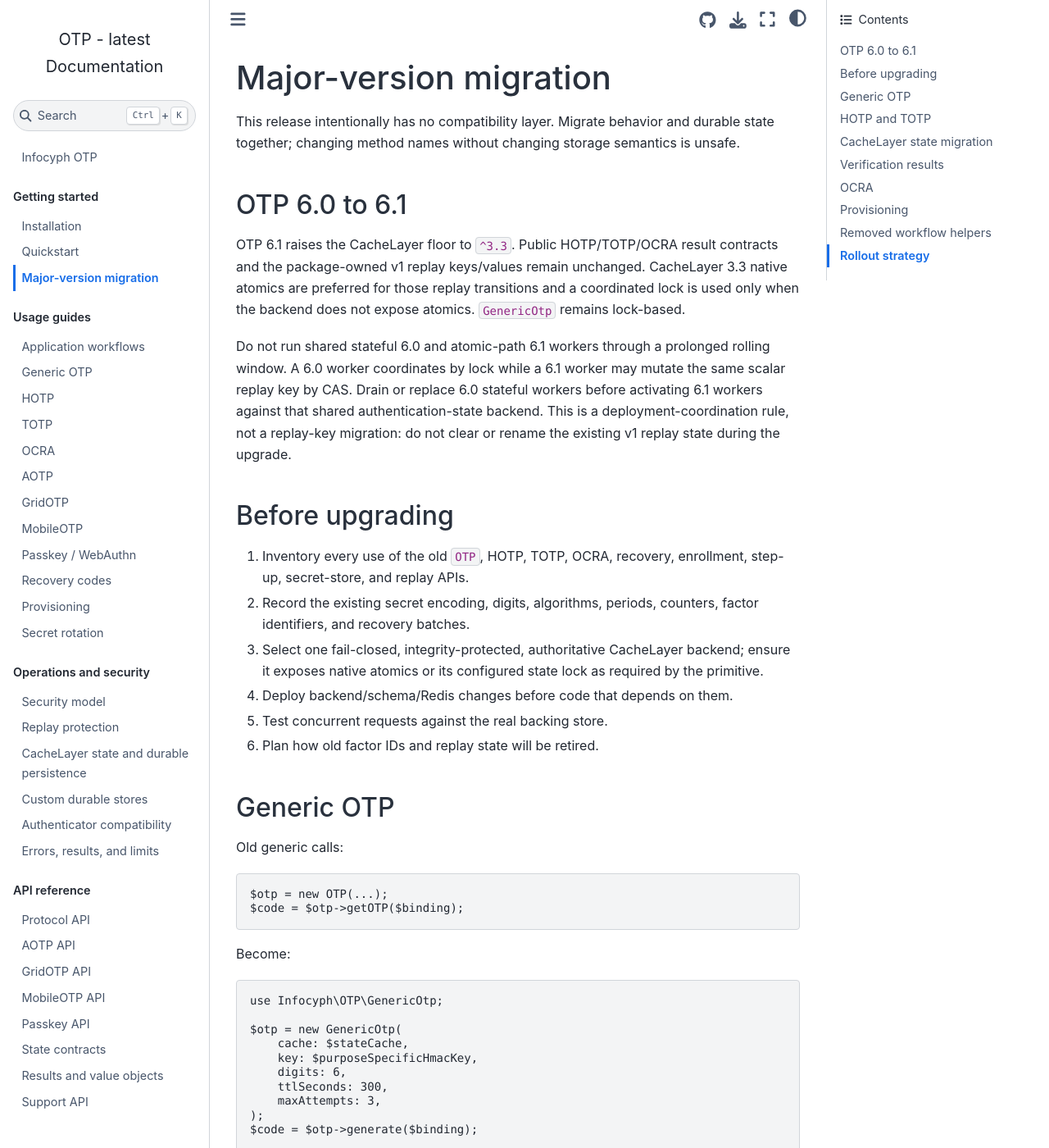
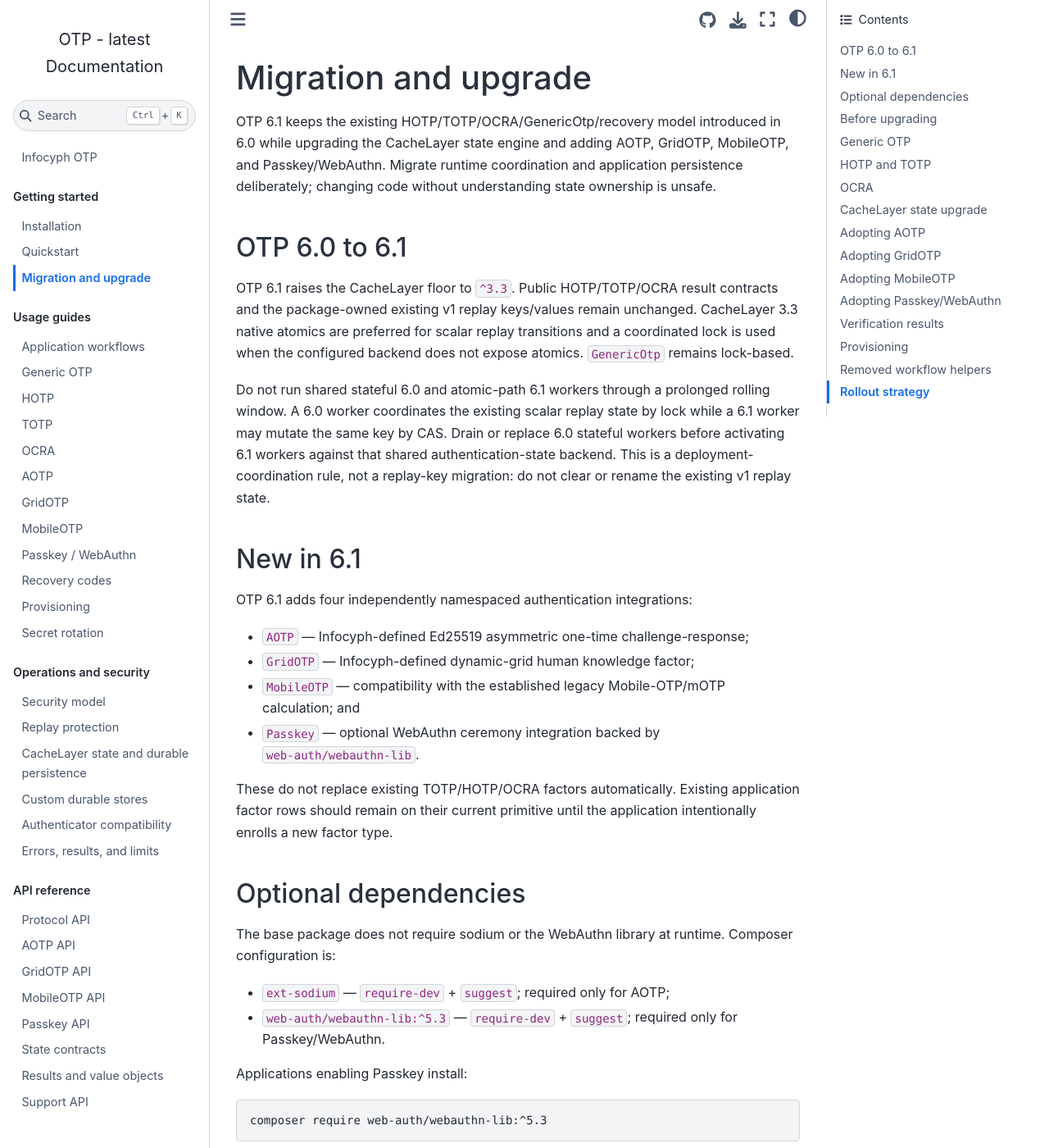
Before and after one commit to infocyph/OTP, a Sphinx documentation site: the page built from docs/getting-started/migration.rst, in a window 1280 px wide and 1400 px high. Shown: the whole window at 82% size. Built offline with Sphinx 7.4.7 and the Sphinx Book theme 1.1.4, drawn with Linux system fonts in a browser that asks for light colours; some of the changed text lies outside the part shown.

Commit message:
Finalize OTP 6.1 migration and adoption guide

```diff
--- a/docs/getting-started/migration.rst
+++ b/docs/getting-started/migration.rst
@@ -1,51 +1,92 @@
-Major-version migration
-=======================
+Migration and upgrade
+=====================
 
-This release intentionally has no compatibility layer. Migrate behavior and
-durable state together; changing method names without changing storage
-semantics is unsafe.
+OTP 6.1 keeps the existing HOTP/TOTP/OCRA/GenericOtp/recovery model introduced in
+6.0 while upgrading the CacheLayer state engine and adding AOTP, GridOTP,
+MobileOTP, and Passkey/WebAuthn. Migrate runtime coordination and application
+persistence deliberately; changing code without understanding state ownership is
+unsafe.
 
 OTP 6.0 to 6.1
 --------------
 
 OTP 6.1 raises the CacheLayer floor to ``^3.3``. Public HOTP/TOTP/OCRA result
-contracts and the package-owned v1 replay keys/values remain unchanged.
-CacheLayer 3.3 native atomics are preferred for those replay transitions and a
-coordinated lock is used only when the backend does not expose atomics.
+contracts and the package-owned existing v1 replay keys/values remain unchanged.
+CacheLayer 3.3 native atomics are preferred for scalar replay transitions and a
+coordinated lock is used when the configured backend does not expose atomics.
 ``GenericOtp`` remains lock-based.
 
 Do not run shared stateful 6.0 and atomic-path 6.1 workers through a prolonged
-rolling window. A 6.0 worker coordinates by lock while a 6.1 worker may mutate
-the same scalar replay key by CAS. Drain or replace 6.0 stateful workers before
-activating 6.1 workers against that shared authentication-state backend. This is
-a deployment-coordination rule, not a replay-key migration: do not clear or
-rename the existing v1 replay state during the upgrade.
+rolling window. A 6.0 worker coordinates the existing scalar replay state by
+lock while a 6.1 worker may mutate the same key by CAS. Drain or replace 6.0
+stateful workers before activating 6.1 workers against that shared
+authentication-state backend. This is a deployment-coordination rule, not a
+replay-key migration: do not clear or rename the existing v1 replay state.
+
+New in 6.1
+----------
+
+OTP 6.1 adds four independently namespaced authentication integrations:
+
+* ``AOTP`` — Infocyph-defined Ed25519 asymmetric one-time challenge-response;
+* ``GridOTP`` — Infocyph-defined dynamic-grid human knowledge factor;
+* ``MobileOTP`` — compatibility with the established legacy Mobile-OTP/mOTP
+  calculation; and
+* ``Passkey`` — optional WebAuthn ceremony integration backed by
+  ``web-auth/webauthn-lib``.
+
+These do not replace existing TOTP/HOTP/OCRA factors automatically. Existing
+application factor rows should remain on their current primitive until the
+application intentionally enrolls a new factor type.
+
+Optional dependencies
+---------------------
+
+The base package does not require sodium or the WebAuthn library at runtime.
+Composer configuration is:
+
+* ``ext-sodium`` — ``require-dev`` + ``suggest``; required only for AOTP;
+* ``web-auth/webauthn-lib:^5.3`` — ``require-dev`` + ``suggest``; required only
+  for Passkey/WebAuthn.
+
+Applications enabling Passkey install:
+
+.. code-block:: bash
+
+   composer require web-auth/webauthn-lib:^5.3
+
+AOTP production images must enable ``ext-sodium``. ``AOTP::isAvailable()`` and
+``Passkey::isAvailable()`` can be used for capability-gated feature exposure.
+Passkey does not require ``ext-sodium`` from OTP.
 
 Before upgrading
 ----------------
 
-#. Inventory every use of the old ``OTP``, HOTP, TOTP, OCRA, recovery, enrollment,
-   step-up, secret-store, and replay APIs.
-#. Record the existing secret encoding, digits, algorithms, periods, counters,
+#. Inventory every use of Generic OTP, HOTP, TOTP, OCRA, recovery, enrollment,
+   rotation, and replay APIs.
+#. Record existing secret encoding, digits, algorithms, periods, counters,
    factor identifiers, and recovery batches.
 #. Select one fail-closed, integrity-protected, authoritative CacheLayer backend;
-   ensure it exposes native atomics or its configured state lock as required by
-   the primitive.
+   ensure it exposes native atomics or its coordinated state lock as required by
+   each primitive.
+#. Drain/replace 6.0 stateful workers before enabling 6.1 atomic-path workers on
+   the same replay backend.
 #. Deploy backend/schema/Redis changes before code that depends on them.
-#. Test concurrent requests against the real backing store.
-#. Plan how old factor IDs and replay state will be retired.
+#. Test concurrent requests against the real production backing store/topology.
+#. If adopting a new 6.1 primitive, add its application-owned durable schema
+   before enabling enrollment.
 
 Generic OTP
 -----------
 
-Old generic calls:
+Old generic calls from pre-6.0 designs such as:
 
 .. code-block:: php
 
    $otp = new OTP(...);
    $code = $otp->getOTP($binding);
 
-Become:
+use the 6.x API:
 
 .. code-block:: php
 
@@ -61,16 +102,16 @@
    $code = $otp->generate($binding);
 
 Custom generic-OTP stores, direct PSR cache injection, unkeyed hashes,
-delete-on-any-attempt behavior, and bulk flush were removed. ``GenericOtp`` now
-stores its versioned record directly in CacheLayer and performs comparison,
-consumption, failed-attempt decrement, expiry cleanup, and scoped deletion under
-a CacheLayer lock.
+delete-on-any-attempt behavior, and bulk flush are not part of the current
+model. ``GenericOtp`` stores its versioned record directly in CacheLayer and
+performs comparison, consumption, failed-attempt decrement, expiry cleanup, and
+scoped deletion under a CacheLayer lock.
 
 HOTP and TOTP
 -------------
 
-Algorithm, digit, and period configuration is constructor-only. HOTP no longer
-owns a mutable counter:
+Algorithm, digit, and period configuration is constructor-only. HOTP does not
+own a mutable application counter:
 
 .. code-block:: php
 
@@ -81,48 +122,8 @@
        $storedCounter = $result->nextCounter;
    }
 
-HOTP and TOTP now require at least 128 decoded secret bits and support 6–9
-digits. Persist HOTP ``nextCounter`` rather than ``matchedCounter``.
-
-CacheLayer state migration
---------------------------
-
-``OtpStoreInterface`` and ``ReplayStoreInterface`` were removed. Pass a
-CacheLayer ``AuthenticationStateCacheInterface`` capability and a
-generation-specific factor ID directly to detailed HOTP/TOTP/OCRA verification.
-The cache must be fail-closed, integrity-protected, and authoritative. OTP 6.1
-uses a CacheLayer 3.3 atomic capability when available and otherwise requires
-the cache's coordinated lock. ``GenericOtp`` always requires that lock. Unsafe
-configurations are rejected before state is mutated, and authentication must
-never turn backend errors into cache misses or credential results.
-
-The package-owned SHA-256 v1 identifiers remain stable across 6.0 and 6.1. Older
-custom-store rows from pre-6.0 designs do not migrate merely by renaming. During
-that older migration, either require fresh Generic OTP issuance and fresh
-protocol verification state, or perform an application-owned one-time migration
-before enabling the new verifier. Never reset HOTP or counter-OCRA monotonic
-state under an existing factor ID. TOTP state may expire after its acceptance
-window. Non-counter OCRA requires an explicit replay TTL. Old PSR-6 Generic OTP
-entries are intentionally not read or reused. If seamless continuity matters,
-stop issuing through the old version, wait for every active challenge TTL to
-elapse, and only then cut verification over to CacheLayer.
-
-Verification results
---------------------
-
-String reasons were replaced by ``VerificationReason`` enum cases:
-
-.. code-block:: php
-
-   use Infocyph\OTP\VerificationReason;
-
-   if ($result->reason === VerificationReason::Replay) {
-       // ...
-   }
-
-Detailed results now expose protocol-specific ``matchedTimestep``,
-``matchedCounter``, ``nextCounter``, ``driftOffset``, ``replayDetected``, and
-``verifiedAt`` fields.
+HOTP and TOTP require at least 128 decoded secret bits and support 6–9 digits.
+Persist HOTP ``nextCounter`` rather than ``matchedCounter``.
 
 OCRA
 ----
@@ -141,18 +142,119 @@
        timestamp: $timestamp,
    );
 
-Every suite-required value must be present and every irrelevant value must be
-absent. Use ``OCRA::fromBase32()`` for an enrolled Base32 secret. Session input is
-UTF-8 data; use ``OCRA::sessionHex()`` only when an integration represents its
-valid UTF-8 session value as hexadecimal. Truncated suites allow 4–9 digits;
-``t=0`` returns a full uppercase hexadecimal HMAC.
+Every suite-required value must be present and irrelevant values must be absent.
+Use ``OCRA::fromBase32()`` for enrolled Base32 secrets. Session input is UTF-8;
+use ``OCRA::sessionHex()`` only when an integration represents valid UTF-8
+session data as hexadecimal. Truncated suites allow 4–9 digits; ``t=0`` returns
+a full uppercase hexadecimal HMAC.
+
+CacheLayer state upgrade
+------------------------
+
+``OtpStoreInterface`` and ``ReplayStoreInterface`` from older designs are not
+used. Pass a CacheLayer ``AuthenticationStateCacheInterface`` capability and a
+generation-specific factor ID directly to detailed HOTP/TOTP/OCRA/MobileOTP
+verification. AOTP receives the cache and factor ID at issue/verify time;
+GridOTP owns the cache in its constructor; Passkey owns the cache and uses a
+flow-specific binding.
+
+The cache must be fail-closed, integrity-protected, and authoritative. OTP 6.1
+uses CacheLayer 3.3 atomics where the transition is scalar and otherwise uses the
+coordinated lock. ``GenericOtp``, ``GridOTP``, and ``Passkey`` always require the
+lock because their state is multi-field. Unsafe configurations are rejected
+before state mutation, and backend errors are never converted into cache misses
+or credential results.
+
+The existing package-owned SHA-256 v1 identifiers remain stable for carried-
+forward 6.0 HOTP/TOTP/OCRA/GenericOtp state. New AOTP, GridOTP, MobileOTP, and
+Passkey namespaces are separate and cannot collide with those existing keys.
+
+Never reset HOTP or counter-OCRA monotonic state under an existing factor ID.
+TOTP state may expire after its acceptance window. Non-counter OCRA requires an
+explicit replay TTL. Old PSR-6 Generic OTP entries from pre-6.0 designs are not
+read or reused.
+
+Adopting AOTP
+-------------
+
+AOTP requires a new application factor type containing at least:
+
+* generation-specific factor ID;
+* Ed25519 public key;
+* trusted audience; and
+* enrollment/status metadata.
+
+The private key belongs on the client/device and should never be migrated into
+verifier storage. Enroll a fresh key pair rather than converting a TOTP/OCRA
+shared secret. Rotate factor ID whenever the key pair changes.
+
+See :doc:`../guides/aotp` for complete enrollment and authentication code.
+
+Adopting GridOTP
+----------------
+
+GridOTP requires a new encrypted verifier secret using its 32-symbol alphabet.
+Do not derive the GridOTP secret from an existing TOTP/HOTP/OCRA secret or user
+password. Enroll a fresh generated secret and give it a generation-specific
+factor ID.
+
+GridOTP challenge state is new and short-lived; there is no old replay state to
+migrate. See :doc:`../guides/grid-otp`.
+
+Adopting MobileOTP
+------------------
+
+MobileOTP is intended for existing mOTP interoperability. Migrating an existing
+mOTP factor requires preserving the exact 16-hex-character Init-Secret text and
+its four-digit PIN because both are verifier inputs and the Init-Secret's
+character case affects the legacy calculation.
+
+Do not reinterpret the Init-Secret as decoded binary or as Base32. Give the
+migrated factor a generation-specific MobileOTP factor ID and enable CacheLayer
+replay state independently. Prefer a zero verification window unless legacy
+clients require a wider tolerance. See :doc:`../guides/mobile-otp`.
+
+Adopting Passkey/WebAuthn
+------------------------
+
+Passkey requires new durable application storage for WebAuthn credentials. Store
+at minimum the application user/factor relationship, credential ID, serialized
+``CredentialRecord``, status/revocation metadata, and audit timestamps required
+by your product.
+
+Do not attempt to convert OTP shared secrets into Passkey credentials. A browser
+or authenticator must perform a new WebAuthn registration ceremony. OTP's
+CacheLayer state stores only the short-lived ceremony; the resulting
+``CredentialRecord`` belongs in the authoritative application database.
+
+After every successful assertion, persist the updated ``credentialRecordJson``
+returned by ``PasskeyResult``. There is no ``rpName`` constructor argument; OTP
+uses the configured RP ID as the serialized RP display name. See
+:doc:`../guides/passkey` for complete browser/server flows.
+
+Verification results
+--------------------
+
+``VerificationReason`` enum cases include:
+
+.. code-block:: php
+
+   use Infocyph\OTP\VerificationReason;
+
+   if ($result->reason === VerificationReason::Replay) {
+       // ...
+   }
+
+``VerificationResult`` remains the detailed result for HOTP/TOTP/OCRA and is also
+used by AOTP, GridOTP, and MobileOTP. Passkey uses ``PasskeyResult`` because a
+successful assertion must return the durable updated WebAuthn credential record.
+See :doc:`../api/results`.
 
 Provisioning
 ------------
 
-Convenience methods infer required/default parameters and no longer expose
-include flags. HOTP always emits ``counter``. The generic parser now returns
-effective defaults and preserves unknown extension values:
+HOTP/TOTP convenience methods infer required/default parameters. The generic
+parser returns effective defaults and preserves unknown extension values:
 
 .. code-block:: php
 
@@ -162,14 +264,18 @@
 Reserved query names are case-sensitive in imported URIs and collisions in
 additional parameters are rejected case-insensitively.
 
+AOTP, GridOTP, MobileOTP, and Passkey do not use ``otpauth://`` provisioning.
+AOTP/GridOTP use their value-object transport, MobileOTP follows its legacy
+client enrollment model, and Passkey uses WebAuthn browser ceremonies.
+
 Removed workflow helpers
 ------------------------
 
-The package no longer owns:
+The package does not own:
 
 * step-up policy or step-up result objects;
 * device enrollment workflow state;
-* secret persistence abstractions;
+* general secret persistence abstractions;
 * a generic abstract authenticator;
 * OTP-specific cache/store adapters;
 * custom replay-store abstractions; or
@@ -181,10 +287,15 @@
 Rollout strategy
 ----------------
 
-For a zero-downtime application migration between factor generations, deploy new
-store schemas first, dual-read only at the application persistence boundary if
-necessary, migrate each factor to a versioned factor ID, and remove the old path
-after all active records are converted. Never share a replay key between old and
-new secret generations. For the 6.0-to-6.1 runtime upgrade specifically, follow
-the drain/replace rule above rather than concurrently mixing lock-based 6.0
-workers with atomic-path 6.1 workers on the same replay state.
+For the 6.0→6.1 runtime upgrade, follow the drain/replace rule rather than
+concurrently mixing lock-based 6.0 workers with atomic-path 6.1 workers on the
+same existing replay state.
+
+For new factor types, deploy durable application schema/configuration first,
+then enable enrollment, then authentication. Keep every secret/key generation on
+a distinct factor ID. Passkey ceremonies use flow-specific bindings and durable
+credential IDs instead of factor replay IDs.
+
+Do not clear the authentication-state namespace during release deployment.
+Challenge/replay records should expire or advance according to their protocol
+rules.
```
